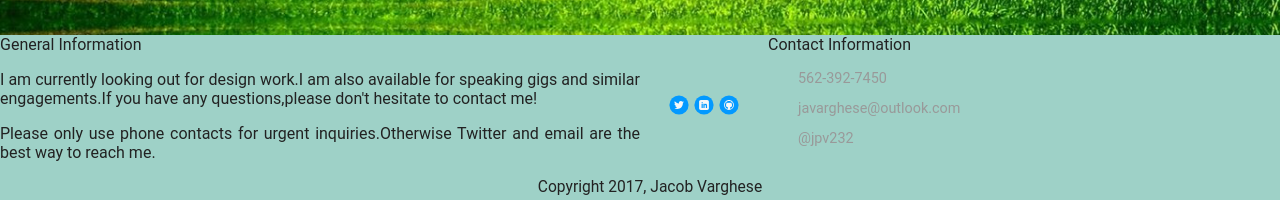
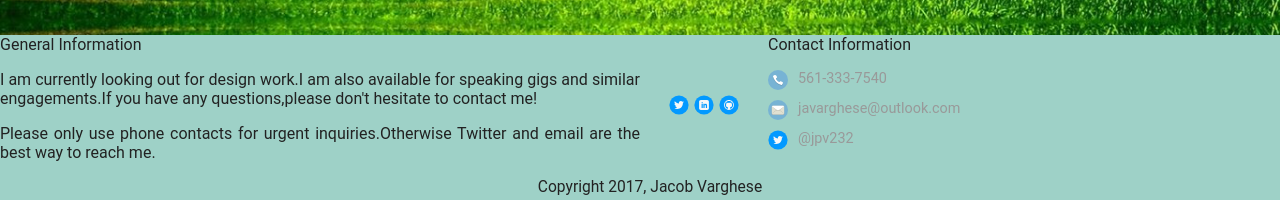
Before and after one commit to jacobpv/project--1-, a plain HTML site: page contact.html in a window 1280 px wide. Shown: the part 435-635 px from the top of the page. Drawn offline with Linux system fonts and the light colour scheme; a web font is replaced by a local one.

Commit message:
changes made to the contact page

```diff
--- a/contact.html
+++ b/contact.html
@@ -23,7 +23,6 @@
       <h1 class="tag name">Hello, I’m Jacob.</h1>
 				<p class="tag location">I live in Cerritos, California.</p>
     </header>
-
     <section id="primary">
       <h2>General Information<h2>
         <p> I am currently looking out for design work.I am also available for speaking gigs and similar engagements.If you have any questions,please don't hesitate to contact me!</p>
@@ -32,9 +31,9 @@
       <section id="secondary">
         <h2>Contact Information</h2>
         <ul class="contact-info">
-          <li class="phone"><a href="tel:562-392-7450">562-392-7450</a></li>
-          <li class="mail"><a href="mailto:javarghese@outlook.com">javarghese@outlook.com</a></li>
-          <li class="twitter"><a href="http://twitter.svg/intent/tweet?screen_name=jpv232">@jpv232</a></li>
+          <li class="phone"><a href="tel:561-333-7540">561-333-7540</a></li>
+          <li class="mail"><a href="mailto:javarghese@outlook.com">javarghese@outlook.com</a><li>
+          <li class="twitter"><a href="http://twitter.com/intent/tweet?screen_name=jpv232">@jpv232</a></li>
         </ul>
       </section>
     <footer>
@@ -45,6 +44,5 @@
       </ul>
       <p class="copyright">Copyright 2017, Jacob Varghese</p>
     </footer>
-
   </body>
   </html>
--- a/css/styles.css
+++ b/css/styles.css
@@ -171,8 +171,6 @@ footer ul li  {
   height:20px;
 }
 
-
-
 /**************************
 PAGE: CONTACT
 ***************************/
@@ -183,6 +181,9 @@ margin:0;
 font-size:0.9em;
 }
 
+
+
+
 .contact-info a {
   display: block;
   min-height: 20px;
@@ -190,6 +191,17 @@ font-size:0.9em;
   background-size: 20px 20px;
   padding:0 0 0 30px;
   margin: 0 0 10px;
+}
+
+
+.contact-info li.phone a {
+  background-image: url('../img/phone.svg');
+}
+.contact-info li.mail a {
+  background-image: url('../img/mail.svg');
+}
+.contact-info li.twitter a {
+ background-image: url('../img/twitter.svg');
 }
 
 #primary {
```
Also changed, not shown: img/mail.svg (added), img/phone.svg (added).
